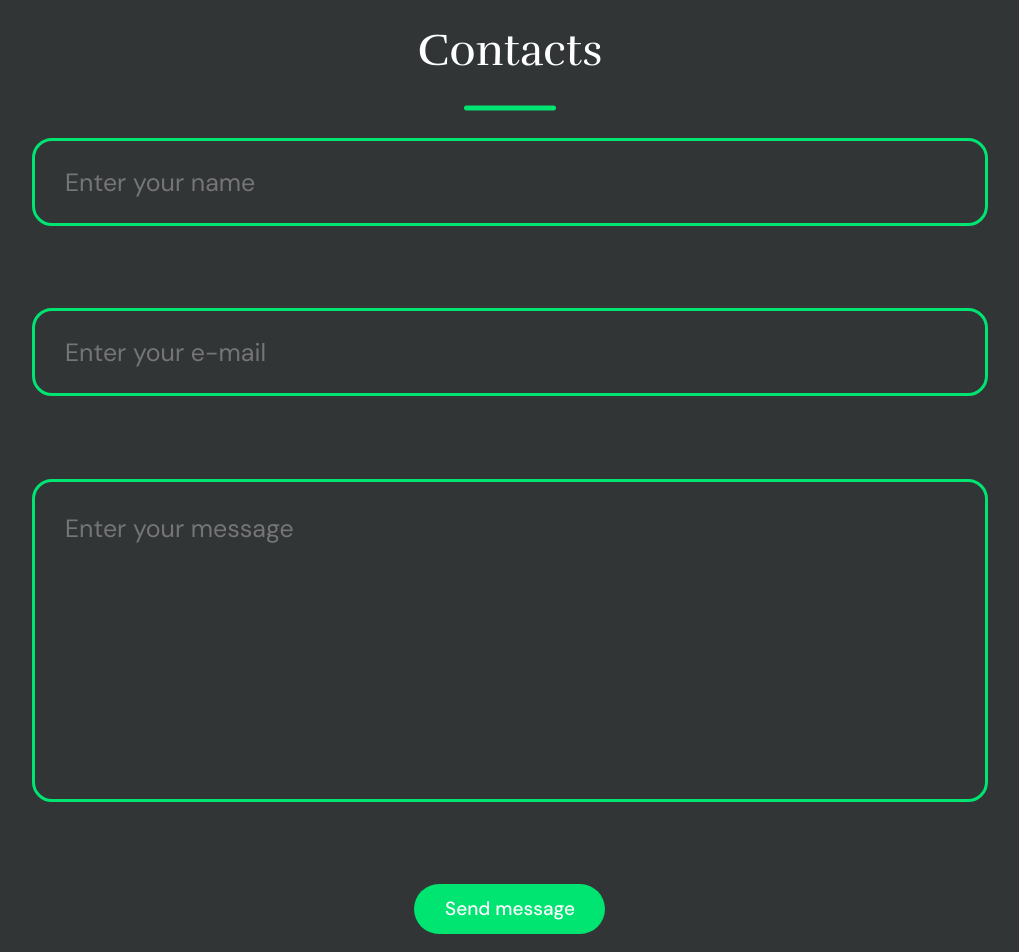
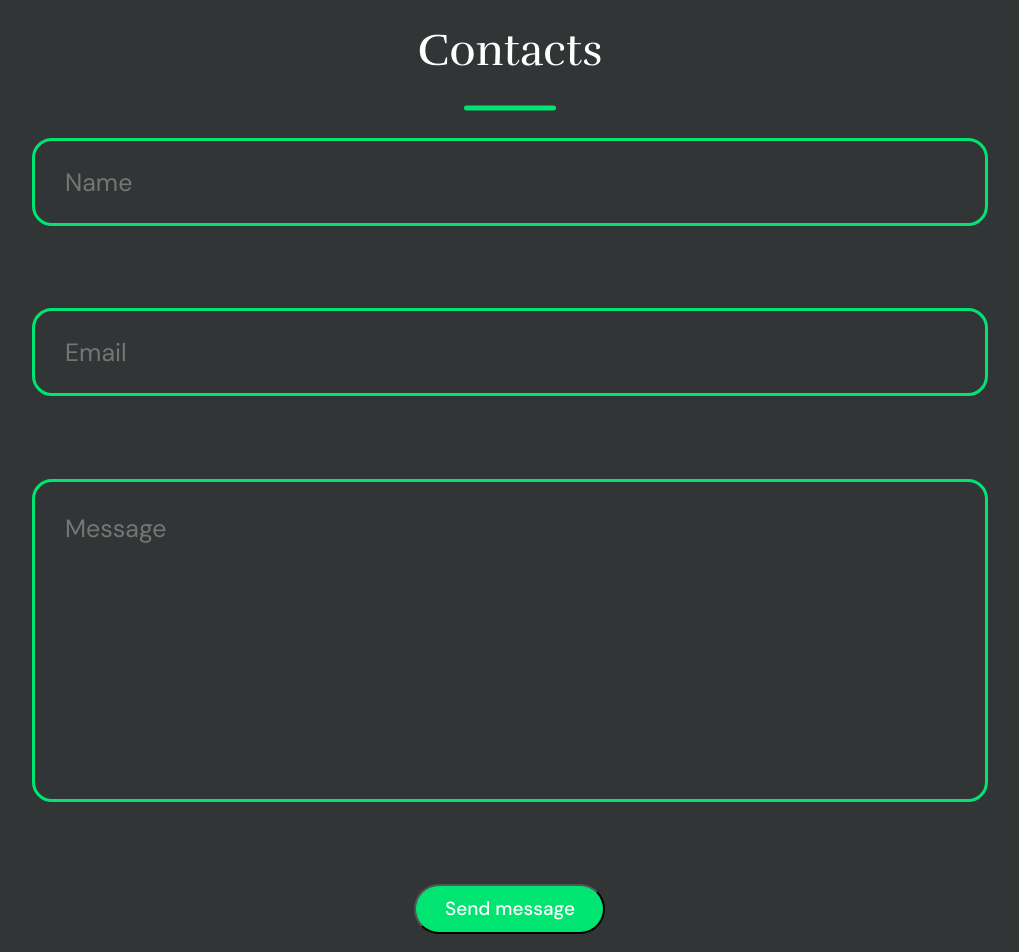
Before and after one commit to Kysapka/portfolio, a React (Create React App) app: page / in a window 1280 px wide. Shown: the part 3400-4352 px from the top of the page, without its empty margins (130-1149 px from the left). Built offline with nearby package versions, Linux system fonts and the light colour scheme.

Commit message:
add message form to email

```diff
--- a/package.json
+++ b/package.json
@@ -9,6 +9,7 @@
     "@fortawesome/free-regular-svg-icons": "^5.15.4",
     "@fortawesome/free-solid-svg-icons": "^5.15.4",
     "@fortawesome/react-fontawesome": "^0.1.16",
+    "@hookform/resolvers": "^2.8.3",
     "@testing-library/jest-dom": "^5.11.4",
     "@testing-library/react": "^11.1.0",
     "@testing-library/user-event": "^12.1.10",
@@ -16,14 +17,17 @@
     "@types/node": "^12.0.0",
     "@types/react": "^17.0.0",
     "@types/react-dom": "^17.0.0",
+    "emailjs-com": "^3.2.0",
     "gh-pages": "^3.2.3",
     "node-sass": "4.14.1",
     "react": "^17.0.2",
     "react-dom": "^17.0.2",
+    "react-hook-form": "^7.19.3",
     "react-scripts": "4.0.3",
     "sass-loader": "^12.2.0",
     "typescript": "^4.1.2",
-    "web-vitals": "^1.0.1"
+    "web-vitals": "^1.0.1",
+    "yup": "^0.32.11"
   },
   "scripts": {
     "start": "react-scripts start",
--- /dev/null
+++ b/src/common/components/button/Button.tsx
@@ -0,0 +1,12 @@
+import React from "react";
+
+type ProjectButtonProps = {
+    text: string
+    type?: string
+    link?: string
+}
+export const ProjectButton = ({text, type,link}: ProjectButtonProps) => {
+    return (
+        <a href={link} type={type} className={'projectLink'}>{text}</a>
+    )
+}
--- a/src/common/styles/Global.css
+++ b/src/common/styles/Global.css
@@ -17,7 +17,7 @@ a {
   background-color: #252829;
 }
 
-.projectButton {
+.projectLink {
   font-family: "DM Sans", sans-serif;
   font-size: 19px;
   font-style: normal;
--- a/src/common/styles/Global.scss
+++ b/src/common/styles/Global.scss
@@ -19,7 +19,7 @@ a {
     background-color: $bgSecondColor;
 }
 
-.projectButton {
+.projectLink {
     @include text($dsSansFont, 19px);
     font-style: normal;
     font-weight: 500;
--- a/src/contacts/Contacts.module.scss
+++ b/src/contacts/Contacts.module.scss
@@ -54,9 +54,44 @@
         line-height: 33px;
         color: $textSecondColor;
       }
+      .errorMessage {
+        color: #d9342c;
+        font-family: $dsSansFont;
+        font-size: 20px;
+        font-style: normal;
+        font-weight: normal;
+        line-height: 26px;
+      }
     }
   }
 
+}
+
+
+
+.messageSuccess {
+  display: flex;
+  justify-content: center;
+  align-items: center;
+  opacity: 0;
+  padding: 10px;
+  max-width: 290px;
+  width: 100%;
+  height: auto;
+  position: absolute;
+  //top: 50%;
+  left: 50%;
+  transform: translate(-50%, -50%);
+  background: #292927;
+  border: 1px solid white;
+  border-radius: 6px;
+  z-index: 1;
+  transition: all 400ms ease;
+
+  span {
+    text-align: center;
+    color: #e7e1e1;
+  }
 }
 
 @media screen and (max-width: 1255px) {
--- a/src/contacts/Contacts.tsx
+++ b/src/contacts/Contacts.tsx
@@ -1,23 +1,92 @@
 import React from 'react';
 import style from './Contacts.module.scss'
 import styleContainer from "../common/styles/Container.module.css";
-import {ProjectButton} from "../myprojects/myproject/MyProject";
 import {Title} from "../common/components/title/Title";
+import {useForm} from 'react-hook-form';
+import emailjs from 'emailjs-com';
+import * as yup from "yup";
+import {yupResolver} from "@hookform/resolvers/yup";
 
 export const Contacts = () => {
+
+    interface IFormInputs {
+        name: string;
+        email: string;
+        message: string;
+    }
+
+    const schema = yup.object({
+        name: yup.string().required('Name is required'),
+        email: yup.string().email('Invalid email').required('email is required'),
+        message: yup.string().required('Message is required')
+    }).required();
+
+    let [notification, setNotification] = React.useState({flag: false, message: 'xxx'})
+
+    const {register, handleSubmit,  formState: { errors }, setError} = useForm<IFormInputs>({
+        resolver: yupResolver(schema)
+    });
+
+    const onSubmitHandler =  (data: IFormInputs, e: any) => {
+        emailjs.sendForm('service_gag1lwr', 'template_gy4co6o', e.target, 'user_hIeN5iRzerHb2xlKmzrAe')
+            .then(result => {
+                if (result.status === 200) {
+                    e.target.reset()
+                    setNotification({flag: true, message: 'The message was sent successfully. Thanks!'})
+                    setTimeout(() => {
+                        setNotification({flag: false, message: ''})
+                    }, 5000)
+                } else {
+                    setError('name', {type: 'server', message: 'server error'});
+                    setNotification({flag: true, message: 'Something went wrong:(The message was not sent'})
+                    setTimeout(() => {
+                        setNotification({flag: false, message: ''})
+                    }, 5000)
+                }
+            })
+            .catch(err => {
+                setError('name', {type: 'server', message: 'server error'});
+                setNotification({flag: true, message: 'Something went wrong:(The message was not sent'})
+                setTimeout(() => {
+                    setNotification({flag: false, message: ''})
+                }, 5000)
+            })
+    }
+
+
     return (
         <div className={`${style.contactsBlock} global`}>
             <div className={`${styleContainer.container} ${style.contactsContainer}`}>
 
-                {/*<h2 className={style.title}>Контакты</h2>*/}
                 <Title text={"Contacts"} />
 
-                <form className={style.contactForm}>
-                    <input type={"text"} placeholder="Enter your name"/>
-                    <input type={"text"} placeholder="Enter your e-mail"/>
-                    <textarea style={{resize: "none"}} placeholder="Enter your message"/>
-                    <ProjectButton text={"Send message"}/>
-                {/*<button type={"submit"} className={style.contactsButton}>Отправить</button>*/}
+
+                <div className={style.messageSuccess} style={{opacity: notification.flag ? '1' : ''}}>
+                    <span>{notification.message}</span>
+                </div>
+
+                <form onSubmit={handleSubmit(onSubmitHandler)} className={style.contactForm}>
+
+                    <input
+                        placeholder={'Name'}
+                        {...register("name", )}
+                    />
+                    {errors.name && <span className={style.errorMessage}>{errors.name.message}</span>}
+
+                    <input
+                        placeholder={'Email'}
+                        {...register("email", )}
+                    />
+                    {errors.email && <span className={style.errorMessage}>{errors.email.message}</span>}
+
+                    <textarea
+                        placeholder={'Message'}
+                        style={{resize: "none"}}
+                        {...register("message", )}
+
+                    />
+                    {errors.message && <span className={style.errorMessage}>{errors.message.message}</span>}
+                    <button type='submit' className={'projectLink'}>Send message</button>
                 </form>
             </div>
         </div>
--- a/src/footer/Footer.tsx
+++ b/src/footer/Footer.tsx
@@ -23,7 +23,6 @@ export const Footer = () => {
                     {/*<div className={style.footerMini}></div>*/}
                     {/*<div className={style.footerMini}></div>*/}
 
-
                 </div>
                 <span className={style.copyRight}>© Все права защищены</span>
             </div>
--- a/src/myprojects/myproject/MyProject.tsx
+++ b/src/myprojects/myproject/MyProject.tsx
@@ -1,6 +1,7 @@
 import React from 'react';
 import style from './MyProject.module.scss'
 import '../../common/styles/Global.scss'
+import {ProjectButton} from "../../common/components/button/Button";
 
 type ProjectPropsType = {
     style?: {
@@ -24,12 +25,3 @@ export const MyProject = (props: ProjectPropsType) => {
         </div>
     );
 }
-
-type ProjectButtonProps = {
-    text: string
-}
-export const ProjectButton = ({text}: ProjectButtonProps) => {
-    return (
-        <a href='#' className={'projectButton'}>{text}</a>
-    )
-}
--- a/src/remote/Remote.tsx
+++ b/src/remote/Remote.tsx
@@ -1,7 +1,8 @@
 import React from 'react';
 import style from './Remote.module.scss'
 import styleContainer from "../common/styles/Container.module.css";
-import {ProjectButton} from "../myprojects/myproject/MyProject";
+import {ProjectButton} from "../common/components/button/Button";
+
 
 export const Remote = () => {
     return (
```
Also changed, not shown: src/contacts/Contacts.module.css (+31 -0 lines), 2 other files (tests, documents, lock files or other folders).
